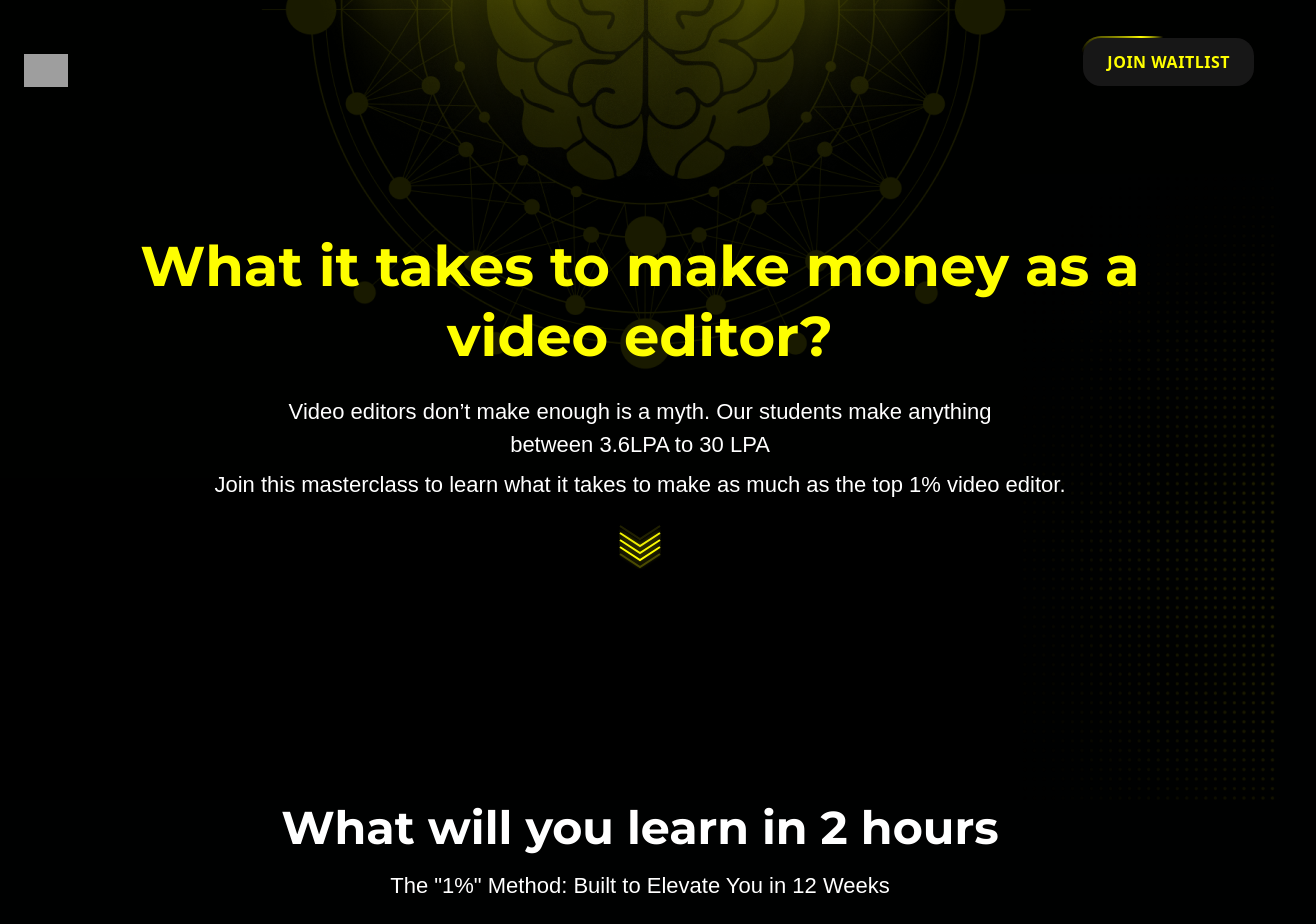
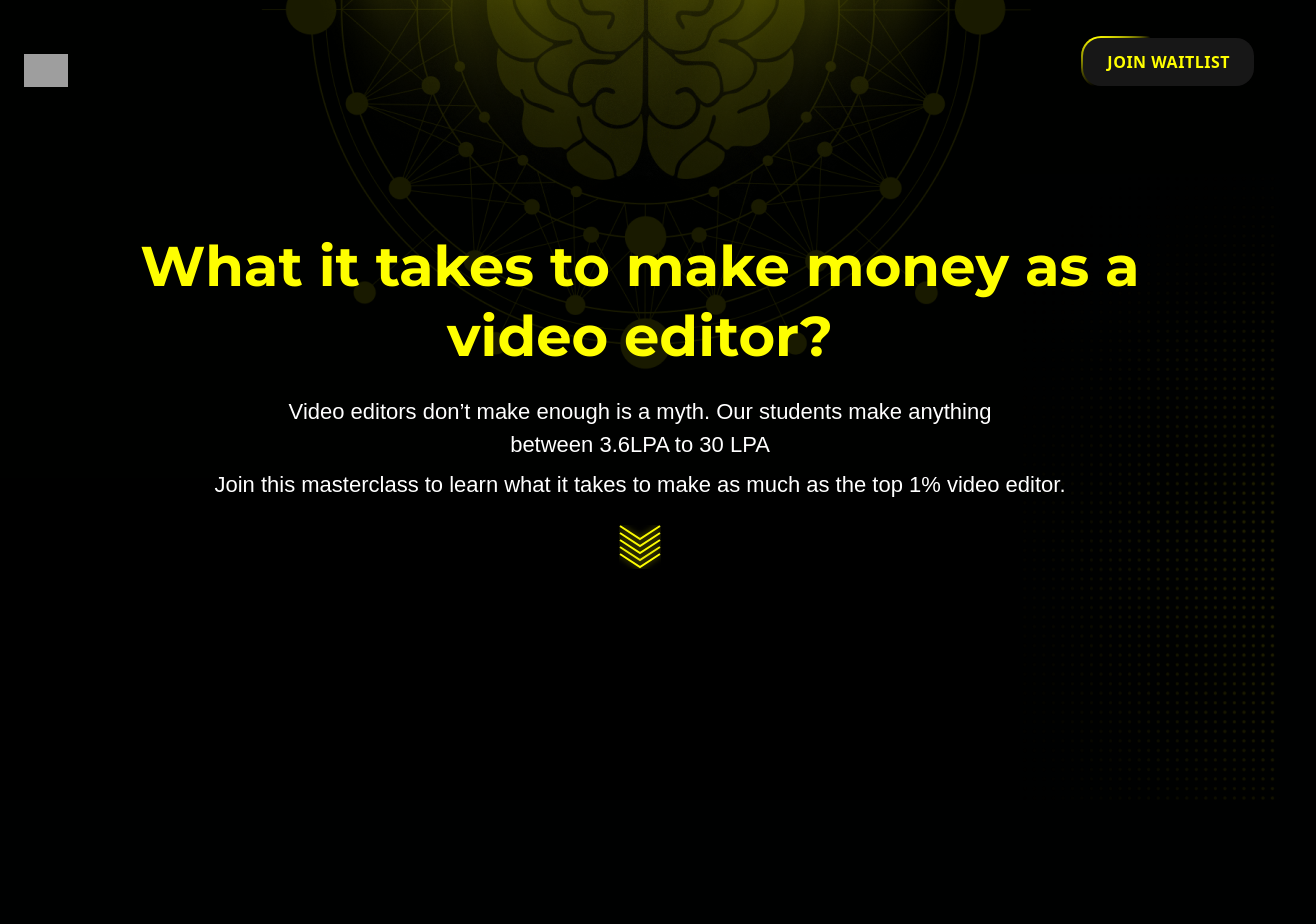
Before and after one commit to yapcapitalist/YC, a React (Vite) app: page /webinar in a window 1280 px wide. Shown: the top 924 px of the page, 1316 px wide, since content can reach past the window. After the commit the page ends 800 px from the top, so only its background shows below. Built offline with nearby package versions, Linux system fonts and the light colour scheme; grey boxes are pictures that could not be loaded; a web font is replaced by a local one.

Commit message:
commented all component webinar

```diff
--- a/src/components/Webinar.jsx
+++ b/src/components/Webinar.jsx
@@ -1,13 +1,14 @@
 import React from 'react'
 import WebHero from './WebinarHero.jsx'
-import WhoThisIsFor from './WhoThisIsFor.jsx';
-import Curriculum from './WebCurriculum.jsx';
-import StartCreatorCareer from './ReadytoStart.jsx';
 import StickyHeader from './Head.jsx';
-import Footer from './Footer.jsx';
-import BonusTracks from './BonusTracks.jsx';
-import FAQSection from './Faq.jsx';
-import YCForm from './WebinarForm.jsx';
+// import WhoThisIsFor from './WhoThisIsFor.jsx';
+// import Curriculum from './WebCurriculum.jsx';
+// import StartCreatorCareer from './ReadytoStart.jsx';
+// import StickyHeader from './Head.jsx';
+// import Footer from './Footer.jsx';
+// import BonusTracks from './BonusTracks.jsx';
+// import FAQSection from './Faq.jsx';
+// import YCForm from './WebinarForm.jsx';
 
 
 const Webinar = () => {
@@ -15,13 +16,13 @@ const Webinar = () => {
         <div>
             <StickyHeader />
             <WebHero />
-            <Curriculum/>
+            {/* <Curriculum/>
             <BonusTracks/>
             <YCForm/>
             <WhoThisIsFor/>
             <StartCreatorCareer/>
             <FAQSection/>
-            <Footer/>
+            <Footer/> */}
         </div>
     )
 }
```
